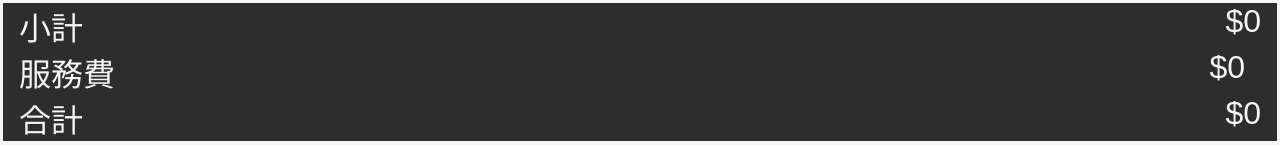
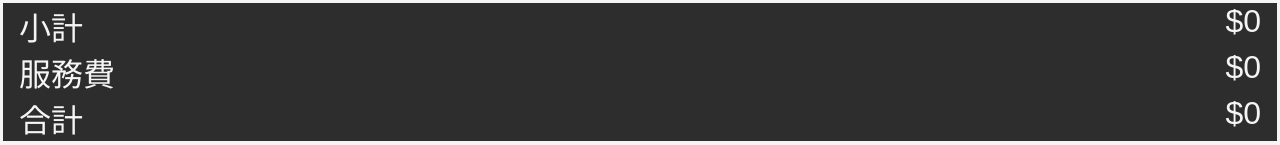
Before and after one commit to man7788/sushiro-calculator, a React (Vite) app in the folder calculator/: page / in a window 1280 px wide. Shown: the top 145 px of the page. Built offline with nearby package versions, Linux system fonts and the light colour scheme.

Commit message:
Update render className

```diff
--- a/calculator/src/Components/Header/ServiceCharge.jsx
+++ b/calculator/src/Components/Header/ServiceCharge.jsx
@@ -3,7 +3,7 @@ const ServiceCharge = ({ serviceCharge }) => {
   return (
     <div className={styles.serviceCharge}>
       <div>服務費</div>
-      <div className={styles.serviceCharge}>
+      <div className={styles.serviceChargePrice}>
         <div>$</div>
         <div> {serviceCharge}</div>
       </div>
```
